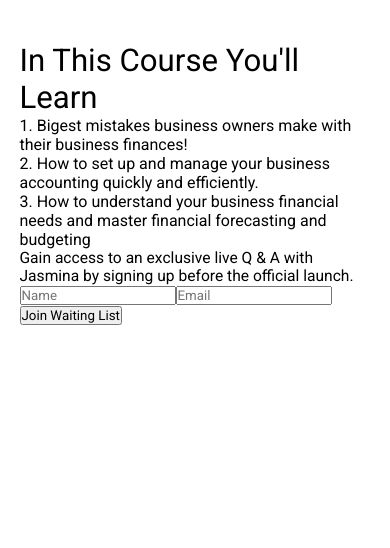
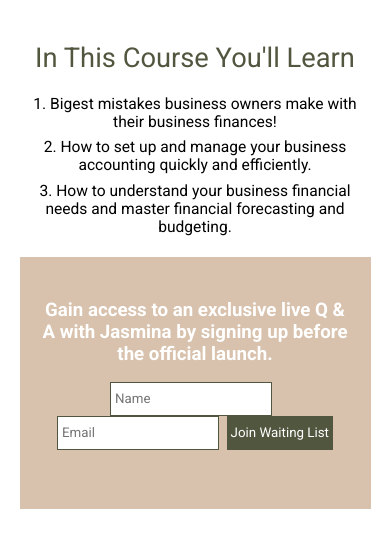
Before and after one commit to bradley-mubenga/yourbusinessfinance.com, a Next.js app: page /components/about in a window 390 px wide. Shown: the top 548 px of the page. Built offline with nearby package versions, Linux system fonts and the light colour scheme.

Commit message:
RResponsive Design of about section complete

```diff
--- a/pages/components/about.js
+++ b/pages/components/about.js
@@ -3,19 +3,18 @@ import React from 'react'
 export default function About() {
   return (
     <section id='about'>
-        <div className='container aboutContent'>
-            <div className='mainText'>
+        <div className='container'>
+            <div className='aboutContent'>
                 <h1 className='heading2'>In This Course You'll Learn</h1>
-                <div className='listOfPoints'>
-                    <p>1. Bigest mistakes business owners make with their business finances!</p>
-                    <p>2. How to set up and manage your business accounting quickly and efficiently.</p>
-                    <p>3. How to understand your business financial needs and master financial forecasting and budgeting</p>
-                </div>
+                <ul>
+                    <li>1. Bigest mistakes business owners make with their business finances!</li>
+                    <li>2. How to set up and manage your business accounting quickly and efficiently.</li>
+                    <li>3. How to understand your business financial needs and master financial forecasting and budgeting.</li>
+                </ul>
             </div>
             <div className='aboutContactForm'>
-                <div>
-                    <p className='listItem contactFormPText'>Gain access to an exclusive live Q & A with Jasmina by signing up before the official launch.</p>
-                </div>
+                <h3>Gain access to an exclusive live Q & A with Jasmina by signing up before the official launch.</h3>
+                <div className='emailSubForm'>
                     <form action="/send-data-here" method="post">
                         <input type="text" id="name" name="first" placeholder='Name'/>
                         <span></span>
@@ -25,6 +24,7 @@ export default function About() {
                     </form>
                 </div>
             </div>
+        </div>
     </section>
   )
 }
--- a/styles/home.scss
+++ b/styles/home.scss
@@ -47,3 +47,66 @@ html
     }
 }
 //ABOUT SECTION
+.aboutContent
+{
+    display: flex;
+    flex-direction: column;
+    justify-content: center;
+    align-items: center;
+    .heading2
+    {
+        color: brand.$green;
+    }
+    ul
+    {
+        padding: 2vh 0;
+        list-style-type: none;
+        text-align: center;
+        //Try to see if you can make the width the same as the header text
+        li
+        {
+            padding: 0.45vh 0;
+        }
+    }
+}
+.aboutContactForm
+{
+    display: flex;
+    flex-direction: column;
+    justify-content: center;
+    align-items: center;
+    background-color: brand.$brown-opcaity;
+    padding: 5vh 5vw;
+    text-align: center;
+    h3
+    {
+        color: brand.$white;
+    }
+    .emailSubForm
+    {
+        padding: 2vh 0;
+        form
+        {
+            display: flex;
+            flex-direction: row;
+            flex-wrap: wrap; ///FIUIRE OUT HOW THIS WORKS AND USE IT TO WRAP ITEMS 1X1X1 UNDER EACH OTHER.
+            justify-content: center;
+            input
+            {
+                padding: 1vh 1vw;
+                border: 1px solid brand.$green;
+            }
+            button
+            {
+                padding: 0 1vw;
+                background-color: brand.$green;
+                color: brand.$white;
+                border: none;
+            }
+            span
+            {
+                padding: 0 1vw;
+            }
+        }
+    }
+}
--- a/styles/responsive.scss
+++ b/styles/responsive.scss
@@ -14,16 +14,12 @@
     }
     .heading2
     {
-        font-size: 8vw;
+        font-size: 7vw;
         font-weight: normal;
     }
-    .listItem
+    li
     {
         font-size: 4vw;
-    }
-    .contactForm
-    {
-        padding: 5vh 5vw !important;
     }
 }
 // Small devices (landscape phones, 576px and up)
@@ -40,16 +36,12 @@
     }
     .heading2
     {
-        font-size: 8vw;
+        font-size: 7vw;
         font-weight: normal;
     }
-    .listItem
+    li
     {
-        font-size: 3.5vw;
-    }
-    .contactForm
-    {
-        padding: 5vh 5vw !important;
+        font-size: 2.5vw;
     }
 }
 // Medium devices (tablets, 768px and up)
@@ -66,10 +58,10 @@
     }
     .heading2
     {
-        font-size: 6vw;
+        font-size: 5vw;
         font-weight: normal;
     }
-    .listItem
+    li
     {
         font-size: 2vw;
     }
@@ -88,10 +80,10 @@
     }
     .heading2
     {
-        font-size: 5vw;
+        font-size: 4vw;
         font-weight: normal;
     }
-    .listItem
+    li
     {
         font-size: 1.5vw;
     }
@@ -106,7 +98,7 @@
     }
     .hero
     {
-        height: 60vh; //This is the max height for all viewports and is responsive, DON'T CHANGE.
+        height: 60vh;
         div
         {
             padding: 0 15vw !important;
@@ -121,7 +113,7 @@
         font-size: 4vw;
         font-weight: normal;
     }
-    .listItem
+    li
     {
         font-size: 1.5vw;
     }
```
Lines whose indentation alone changed are shown as unchanged.
